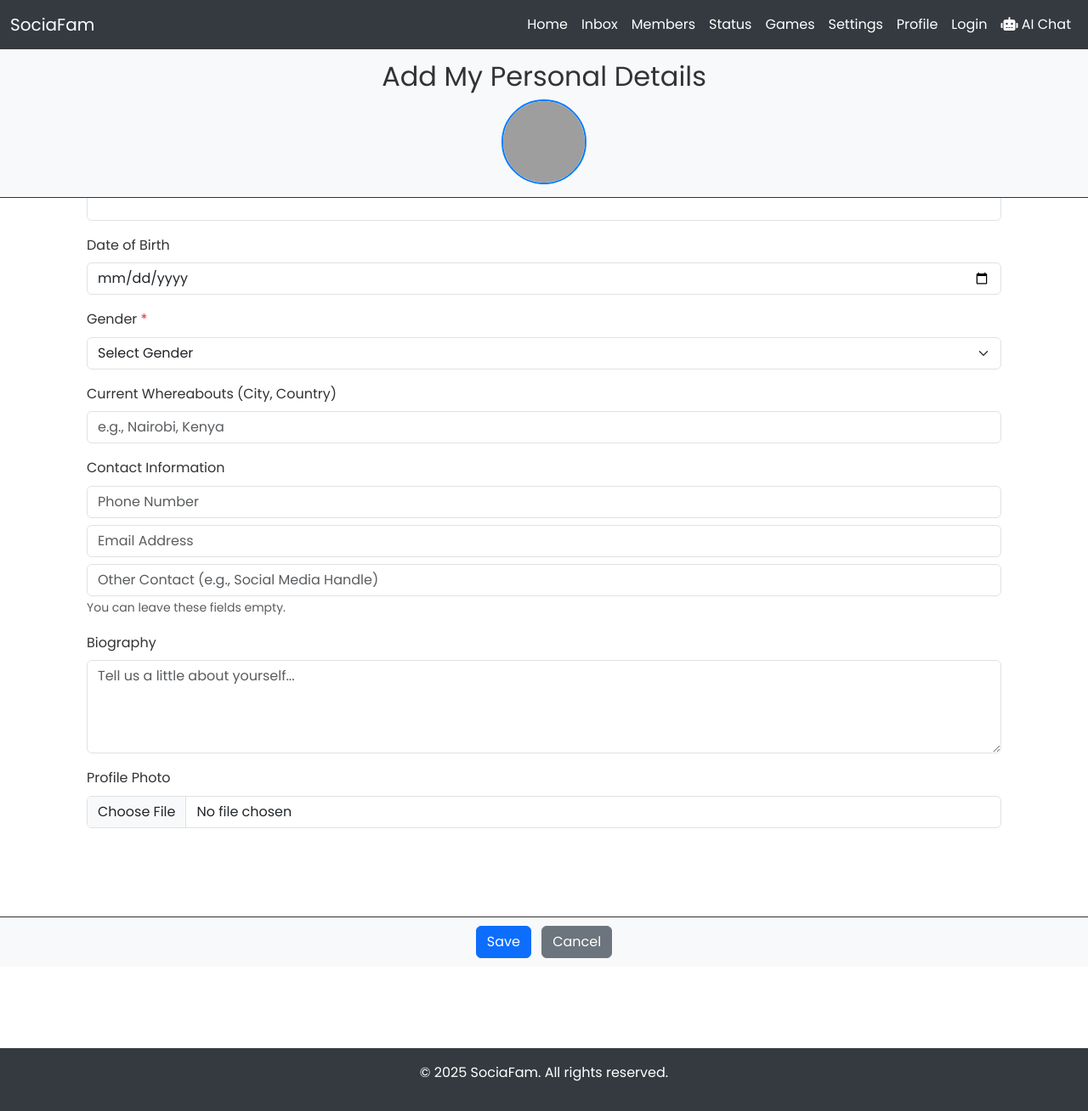
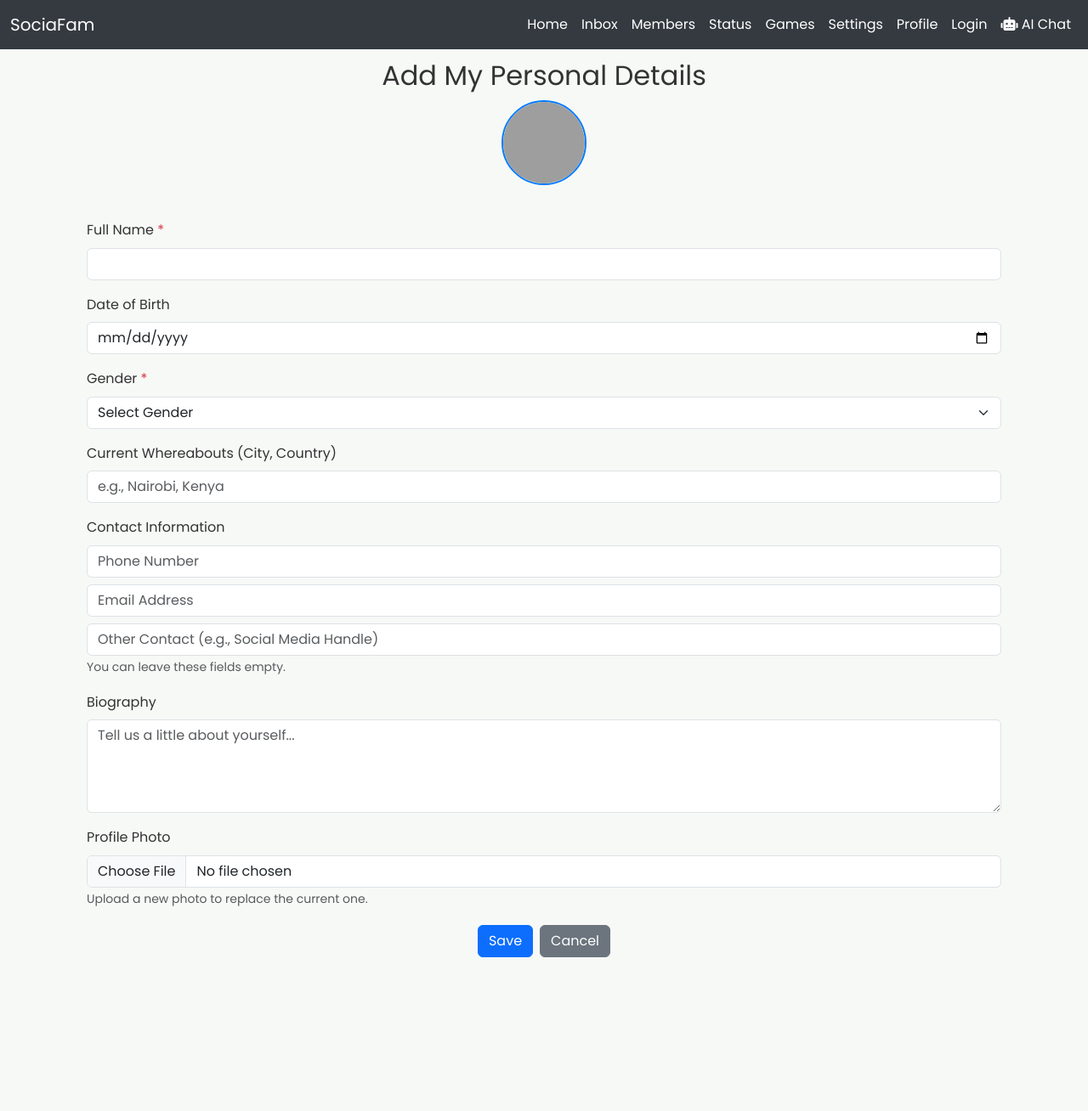
Before and after one commit to Hencheng2/SociaFam, a Flask app: template templates/add_my_details.html in a window 1280 px wide. Shown: the whole page at 85% size. After the commit the page ends 1127 px from the top, so only its background shows below. Run offline with Flask 3, Linux system fonts and the light colour scheme; the template is opened without the code that fills it, so the values that code supplies are empty; some libraries are stand-ins or nearby versions; grey boxes are pictures that could not be loaded.

Commit message:
Update add_my_details.html

```diff
--- a/templates/add_my_details.html
+++ b/templates/add_my_details.html
@@ -10,51 +10,99 @@
 
 {% block content %}
 <style>
+    /* Ensure HTML and Body take full height and manage overflow */
+    html, body {
+        height: 100%;
+        margin: 0;
+        padding: 0;
+        overflow: hidden; /* Crucial: Prevents main body scroll */
+    }
+
+    body {
+        display: flex; /* Use flexbox for main body layout */
+        flex-direction: column; /* Stack children vertically */
+        min-height: 100vh; /* Ensure body takes full viewport height */
+        background-color: var(--background-color); /* Match background */
+        color: var(--text-color); /* Match text color */
+    }
+
+    /* Fixed Top Container */
     .fixed-top-container {
         position: fixed;
-        top: 56px; /* Adjust for navbar height */
+        top: 0;
         left: 0;
         right: 0;
-        background-color: var(--secondary-bg);
+        background-color: var(--background-color);
         padding: 15px;
         z-index: 1000;
-        border-bottom: 1px solid var(--text-color);
+        border-bottom: 1px solid var(--card-border);
+        padding-top: 70px; /* Space for main navbar */
+        text-align: center;
     }
-    .fixed-bottom-container {
-        position: fixed;
-        bottom: 0;
-        left: 0;
-        right: 0;
-        background-color: var(--secondary-bg);
-        padding: 10px;
-        z-index: 1000;
-        border-top: 1px solid var(--text-color);
+
+    .fixed-top-container h2 {
+        margin-bottom: 10px;
     }
-    .scrollable-content {
-        margin-top: 120px;
-        margin-bottom: 80px;
-        overflow-y: auto;
-        height: calc(100vh - 200px);
-        padding: 20px;
-    }
+
     .profile-photo-preview {
         width: 100px;
         height: 100px;
         object-fit: cover;
         border-radius: 50%;
         border: 2px solid var(--primary-color);
+        margin-bottom: 15px; /* Space below photo */
     }
-    .form-group.hidden {
-        display: none;
+
+    /* Scrollable Content */
+    .scrollable-content {
+        margin-top: 190px; /* Adjust based on fixed-top-container height */
+        margin-bottom: 80px; /* Space for fixed-bottom-container */
+        overflow-y: auto;
+        height: calc(100vh - 190px - 80px); /* Adjust calculation to fill space */
+        padding: 20px;
+        box-sizing: border-box; /* Include padding in height */
+        background-color: var(--background-color);
+        color: var(--text-color);
     }
+
+    /* Fixed Bottom Container */
+    .fixed-bottom-container {
+        position: fixed;
+        bottom: 0px;
+        left: 0px;
+        right: 0px;
+        background-color: var(--background-color);
+        padding: 10px;
+        z-index: 1000;
+        border-top: 1px solid var(--card-border);
+        display: flex; /* Use flex for button alignment */
+        justify-content: center; /* Center buttons */
+        align-items: center;
+        height: 60px; /* Set a fixed height */
+    }
+
+    .form-group.hidden { display: none; } /* Used by JS for conditional fields */
+
+    /* Responsive adjustments */
     @media (max-width: 768px) {
         .scrollable-content {
-            margin-top: 100px;
-            margin-bottom: 140px;
-            height: calc(100vh - 240px);
+            margin-top: 190px; /* Keep consistent with desktop if top fixed height is similar */
+            margin-bottom: 80px; /* Keep consistent */
+            height: calc(100vh - 190px - 80px);
         }
     }
 </style>
+
+{# Alerts will be positioned fixed, so they don't need to be in a container #}
+{% with messages = get_flashed_messages(with_categories=true) %}
+    {% if messages %}
+        <div class="alert-container">
+            {% for category, message in messages %}
+                <div class="alert alert-{{ category }}">{{ message | safe }}</div>
+            {% endfor %}
+        </div>
+    {% endif %}
+{% endwith %}
 
 <!-- Fixed Top Container -->
 <div class="fixed-top-container text-center">
@@ -65,16 +113,19 @@
             Add My Personal Details
         {% endif %}
     </h2>
-    <img id="profile-photo-preview" src="{% if is_editing and user_details.profile_photo %}{{ url_for('static', filename='img/profile_photos/' + user_details.profile_photo) }}{% else %}{{ url_for('static', filename='img/default_profile.png') }}{% endif %}" alt="Profile Photo" class="profile-photo-preview">
+    <img id="profile-photo-preview"
+         src="{% if is_editing and user_details.profile_photo and user_details.profile_photo != 'static/img/default_profile.png' %}{{ url_for('uploaded_file', filename=user_details.profile_photo) }}{% else %}{{ url_for('static', filename='img/default_profile.png') }}{% endif %}"
+         alt="Profile Photo"
+         class="profile-photo-preview">
 </div>
 
 <!-- Scrollable Content -->
-<div class="scrollable-content">
+<div class="scrollable-content" id="scrollableContent"> {# Added ID for JS scrolling #}
     <form method="POST" action="{{ url_for('add_my_details') }}" enctype="multipart/form-data" id="add-my-details-form">
-        {{ form.hidden_tag() }}
+        {# Removed: {{ form.hidden_tag() }} #}
         <div class="mb-3">
             <label for="full_name" class="form-label">Full Name <span class="text-danger">*</span></label>
-            <input type="text" class="form-control" id="full_name" name="full_name" value="{% if is_editing and user_details %}{{ user_details.full_name }}{% elif current_user %}{{ current_user.originalName }}{% endif %}" required>
+            <input type="text" class="form-control" id="full_name" name="full_name" value="{% if is_editing and user_details %}{{ user_details.full_name }}{% elif current_user %}{{ current_user.originalName }}{% endif %}" required="">
         </div>
         <div class="mb-3">
             <label for="date_of_birth" class="form-label">Date of Birth</label>
@@ -82,8 +133,8 @@
         </div>
         <div class="mb-3">
             <label for="gender" class="form-label">Gender <span class="text-danger">*</span></label>
-            <select class="form-select" id="gender" name="gender" required>
-                <option value="" disabled {% if not is_editing or not user_details or not user_details.gender %}selected{% endif %}>Select Gender</option>
+            <select class="form-select" id="gender" name="gender" required="">
+                <option value="" disabled="" {% if not is_editing or not user_details or not user_details.gender %}selected{% endif %}>Select Gender</option>
                 <option value="Male" {% if is_editing and user_details and user_details.gender == 'Male' %}selected{% endif %}>Male</option>
                 <option value="Female" {% if is_editing and user_details and user_details.gender == 'Female' %}selected{% endif %}>Female</option>
                 <option value="Other" {% if is_editing and user_details and user_details.gender == 'Other' %}selected{% endif %}>Other</option>
@@ -95,7 +146,7 @@
             <div class="mb-3">
                 <label for="marital_status" class="form-label">Marital Status</label>
                 <select class="form-select" id="marital_status" name="marital_status">
-                    <option value="" disabled {% if not is_editing or not user_details or not user_details.marital_status %}selected{% endif %}>Select Marital Status</option>
+                    <option value="" disabled="" {% if not is_editing or not user_details or not user_details.marital_status %}selected{% endif %}>Select Marital Status</option>
                     <option value="Single" {% if is_editing and user_details and user_details.marital_status == 'Single' %}selected{% endif %}>Single</option>
                     <option value="Engaged" {% if is_editing and user_details and user_details.marital_status == 'Engaged' %}selected{% endif %}>Engaged</option>
                     <option value="Married" {% if is_editing and user_details and user_details.marital_status == 'Married' %}selected{% endif %}>Married</option>
@@ -105,28 +156,28 @@
             </div>
 
             <!-- Spouse Name (Conditional based on marital status) -->
-            <div class="mb-3 spouses-field hidden">
+            <div class="mb-3 spouses-field hidden"> {# This will be shown only for 'Married' #}
                 <label for="spouse_names" class="form-label">Spouse Name(s) (comma-separated)</label>
-                <input type="text" class="form-control" id="spouse_names" name="spouse_names" placeholder="e.g., Jane Doe, John Smith" value="{% if is_editing and user_details %}{{ user_details.spouse_names }}{% endif %}">
+                <input type="text" class="form-control" id="spouse_names" name="spouse_names" placeholder="e.g., Jane Doe, John Smith" value="{% if is_editing and user_details %}{{ user_details.spouse_names | join(', ') if user_details.spouse_names is iterable else user_details.spouse_names }}{% endif %}">
             </div>
 
             <!-- Fiancée Name (Conditional based on marital status) -->
-            <div class="mb-3 fiance-field hidden">
+            <div class="mb-3 fiance-field hidden"> {# This will be shown only for 'Engaged' #}
                 <label for="fiance_names" class="form-label">Fiancé(e) Name(s) (comma-separated)</label>
-                <input type="text" class="form-control" id="fiance_names" name="fiance_names" placeholder="e.g., Alex Green" value="{% if is_editing and user_details %}{{ user_details.fiance_names }}{% endif %}">
+                <input type="text" class="form-control" id="fiance_names" name="fiance_names" placeholder="e.g., Alex Green" value="{% if is_editing and user_details %}{{ user_details.fiance_names | join(', ') if user_details.fiance_names is iterable else user_details.fiance_names }}{% endif %}">
             </div>
         </div>
 
         <!-- Children Names (Conditional based on age/marital status) -->
         <div id="childrenSection" class="mb-3 form-group hidden">
             <label for="children_names" class="form-label">Children Name(s) (comma-separated)</label>
-            <input type="text" class="form-control" id="children_names" name="children_names" placeholder="e.g., Child One, Child Two" value="{% if is_editing and user_details %}{{ user_details.children_names }}{% endif %}">
+            <input type="text" class="form-control" id="children_names" name="children_names" placeholder="e.g., Child One, Child Two" value="{% if is_editing and user_details %}{{ user_details.children_names | join(', ') if user_details.children_names is iterable else user_details.children_names }}{% endif %}">
         </div>
 
         <!-- Education Section (Conditional based on age) -->
         <div id="educationSection" class="form-group hidden">
-            <button type="button" class="btn btn-secondary btn-sm mb-3" id="addSchoolButton">Add School</button>
-            <div id="schoolFields" class="form-group hidden">
+            <button type="button" class="btn btn-secondary btn-sm mb-3" id="addSchoolButton" style="display: none;">Add School</button>
+            <div id="schoolFields" class="form-group">
                 <div class="mb-3">
                     <label for="education_level" class="form-label">Education Level</label>
                     <select class="form-select" id="education_level" name="education_level">
@@ -136,7 +187,7 @@
                         <option value="University" {% if is_editing and user_details and user_details.education_level == 'University' %}selected{% endif %}>University</option>
                     </select>
                 </div>
-                <div class="mb-3" id="institution_container" style="display: none;">
+                <div class="mb-3" id="institution_container" style="display: block;">
                     <label for="institution_name" class="form-label">Institution Name</label>
                     <input type="text" class="form-control" id="institution_name" name="institution_name" value="{% if is_editing and user_details %}{{ user_details.institution_name }}{% endif %}">
                 </div>
@@ -164,7 +215,9 @@
         <div class="mb-3">
             <label for="profile_photo" class="form-label">Profile Photo</label>
             <input type="file" class="form-control" id="profile_photo" name="profile_photo" accept="image/*">
+            <small class="form-text text-muted">Upload a new photo to replace the current one.</small>
         </div>
+        {# REMOVED: Remove Profile Photo checkbox and its associated logic #}
     </form>
 </div>
 
@@ -174,114 +227,160 @@
     <a href="{{ url_for('my_profile') }}" class="btn btn-secondary">Cancel</a>
 </div>
 
-<script>
+{% endblock %}
+
+{% block footer %}{% endblock %} {# This explicitly hides the footer on this page #}
+
+{% block scripts %}
+<script type="text/javascript">
     document.addEventListener('DOMContentLoaded', function() {
-        const dobInput = document.getElementById('date_of_birth');
+        const dateOfBirthInput = document.getElementById('date_of_birth');
         const maritalStatusSection = document.getElementById('maritalStatusSection');
+        const childrenSection = document.getElementById('childrenSection');
+        const educationSection = document.getElementById('educationSection');
         const maritalStatusSelect = document.getElementById('marital_status');
         const spousesField = document.querySelector('.spouses-field');
         const fianceField = document.querySelector('.fiance-field');
-        const childrenSection = document.getElementById('childrenSection');
+        const educationLevelSelect = document.getElementById('education_level');
+        const institutionContainer = document.getElementById('institution_container');
+        const profilePhotoInput = document.getElementById('profile_photo');
+        const profilePhotoPreview = document.getElementById('profile-photo-preview');
+        const fullNameInput = document.getElementById('full_name');
+        const genderSelect = document.getElementById('gender');
+        const scrollableContent = document.getElementById('scrollableContent'); // Get the scrollable div
 
-        const educationSection = document.getElementById('educationSection');
-        const addSchoolButton = document.getElementById('addSchoolButton');
-        const schoolFields = document.getElementById('schoolFields');
-        const educationLevelSelect = document.getElementById('education_level');
-        const institutionNameGroup = document.getElementById('institution_container'); // Corrected ID
+        // Initial check on load
+        updateConditionalSections();
+        updateSpouseFianceFields();
+        updateEducationInstitutionField();
 
-        // Profile Photo Preview
-        document.getElementById('profile_photo').addEventListener('change', function(event) {
-            const file = event.target.files[0];
-            if (file) {
-                const reader = new FileReader();
-                reader.onload = function(e) {
-                    document.getElementById('profile-photo-preview').src = e.target.result;
-                };
-                reader.readAsDataURL(file);
+        // Scroll to the bottom of the content after initial render/updates
+        // Use a slight delay to ensure all content and JS renders have settled
+        setTimeout(() => {
+            if (scrollableContent) {
+                scrollableContent.scrollTop = scrollableContent.scrollHeight;
             }
-        });
+        }, 100);
 
-        function calculateAge(dobString) {
-            if (!dobString) return null;
-            const dob = new Date(dobString);
+
+        // Event Listeners
+        dateOfBirthInput.addEventListener('change', updateConditionalSections);
+        maritalStatusSelect.addEventListener('change', updateSpouseFianceFields);
+        educationLevelSelect.addEventListener('change', updateEducationInstitutionField);
+        profilePhotoInput.addEventListener('change', previewProfilePhoto);
+
+        // Function to calculate age
+        function calculateAge(dob) {
+            const birthDate = new Date(dob);
             const today = new Date();
-            let age = today.getFullYear() - dob.getFullYear();
-            const monthDiff = today.getMonth() - dob.getMonth();
-            if (monthDiff < 0 || (monthDiff === 0 && today.getDate() < dob.getDate())) {
+            let age = today.getFullYear() - birthDate.getFullYear();
+            const m = today.getMonth() - birthDate.getMonth();
+            if (m < 0 || (m === 0 && today.getDate() < birthDate.getDate())) {
                 age--;
             }
             return age;
         }
 
-        function updateFormVisibility() {
-            const age = calculateAge(dobInput.value);
+        // Function to update visibility of sections based on age
+        function updateConditionalSections() {
+            const dob = dateOfBirthInput.value;
+            if (dob) {
+                const age = calculateAge(dob);
+                // Marital Status & Children sections visible for 18+
+                if (age >= 18) {
+                    maritalStatusSection.classList.remove('hidden');
+                    childrenSection.classList.remove('hidden');
+                } else {
+                    maritalStatusSection.classList.add('hidden');
+                    childrenSection.classList.add('hidden');
+                    // Reset values if hidden to avoid sending old data
+                    maritalStatusSelect.value = '';
+                    document.getElementById('children_names').value = '';
+                }
+                // Education section visible for 6+
+                if (age >= 6) {
+                    educationSection.classList.remove('hidden');
+                } else {
+                    educationSection.classList.add('hidden');
+                    // Reset values if hidden
+                    educationLevelSelect.value = 'None';
+                    document.getElementById('institution_name').value = '';
+                }
+            } else {
+                // If DOB is empty, hide all conditional sections
+                maritalStatusSection.classList.add('hidden');
+                childrenSection.classList.add('hidden');
+                educationSection.classList.add('hidden');
+                // Reset all related fields
+                maritalStatusSelect.value = '';
+                document.getElementById('children_names').value = '';
+                educationLevelSelect.value = 'None';
+                document.getElementById('institution_name').value = '';
+            }
+            // Always run spouse/fiance and education updates after conditional sections
+            updateSpouseFianceFields();
+            updateEducationInstitutionField();
+        }
 
-            // Hide all conditional sections initially
-            maritalStatusSection.classList.add('hidden');
+        // Function to update visibility of spouse/fiance fields
+        function updateSpouseFianceFields() {
+            const maritalStatus = maritalStatusSelect.value;
             spousesField.classList.add('hidden');
             fianceField.classList.add('hidden');
-            childrenSection.classList.add('hidden');
-            educationSection.classList.add('hidden');
-            schoolFields.classList.add('hidden'); // Hide school fields by default
-            institutionNameGroup.style.display = 'none'; // Hide institution name by default
-            addSchoolButton.style.display = 'block'; // Show the "Add School" button by default
+            // Clear values when hidden
+            document.getElementById('spouse_names').value = '';
+            document.getElementById('fiance_names').value = '';
 
-            // Logic for age-based visibility
-            if (age !== null && age >= 18) {
-                maritalStatusSection.classList.remove('hidden');
-                childrenSection.classList.remove('hidden'); // Children field always shown if >=18
-                educationSection.classList.remove('hidden'); // Education section always shown if >=18
-
-                // Logic for marital status-based visibility
-                const maritalStatus = maritalStatusSelect.value;
-                if (maritalStatus === 'Married') {
-                    spousesField.classList.remove('hidden');
-                } else if (maritalStatus === 'Engaged') {
-                    fianceField.classList.remove('hidden');
-                }
-            } else if (age !== null && age < 18) {
-                 // For <18, only education is optionally shown (if 'Add School' is clicked)
-                 educationSection.classList.remove('hidden');
+            // Crucial Adjustment: Spouse field only for 'Married'
+            if (maritalStatus === 'Married') {
+                spousesField.classList.remove('hidden');
             }
-
-            // Always ensure school name is hidden if no education level is selected
-            if (educationLevelSelect.value === '' || educationLevelSelect.value === 'None') {
-                institutionNameGroup.style.display = 'none';
-            } else {
-                institutionNameGroup.style.display = 'block';
-            }
-
-            // If school fields were already visible (e.g., due to existing data on load)
-            const initialEducationLevel = '{{ user_details.education_level | default("None") }}';
-            if (initialEducationLevel !== 'None' && initialEducationLevel !== '') {
-                schoolFields.classList.remove('hidden');
-                addSchoolButton.style.display = 'none';
-                institutionNameGroup.style.display = 'block';
+            // Crucial Adjustment: Fiance field only for 'Engaged'
+            else if (maritalStatus === 'Engaged') {
+                fianceField.classList.remove('hidden');
             }
         }
 
-        // Event listeners
-        dobInput.addEventListener('change', updateFormVisibility);
-        maritalStatusSelect.addEventListener('change', updateFormVisibility);
-        educationLevelSelect.addEventListener('change', function() {
-            if (this.value === '' || this.value === 'None') {
-                institutionNameGroup.style.display = 'none';
+        // Function to update visibility of institution name field
+        function updateEducationInstitutionField() {
+            if (educationLevelSelect.value === 'None') {
+                institutionContainer.style.display = 'none';
+                document.getElementById('institution_name').value = ''; // Clear value
             } else {
-                institutionNameGroup.style.display = 'block';
+                institutionContainer.style.display = 'block';
             }
+        }
+
+        // Function to preview selected profile photo
+        function previewProfilePhoto() {
+            const file = profilePhotoInput.files[0];
+            if (file) {
+                const reader = new FileReader();
+                reader.onload = function(e) {
+                    profilePhotoPreview.src = e.target.result;
+                };
+                reader.readAsDataURL(file);
+            } else {
+                // If no file selected, revert to default or current saved photo
+                profilePhotoPreview.src = profilePhotoPreview.dataset.initialSrc;
+            }
+        }
+        // Store initial src on the image element itself for dynamic revert
+        profilePhotoPreview.dataset.initialSrc = profilePhotoPreview.src;
+
+        {# REMOVED: Remove Profile Photo checkbox event listener #}
+
+        // Auto-hide flash messages (copied from base.html for consistency)
+        const flashMessages = document.querySelectorAll('.alert-container .alert');
+        flashMessages.forEach(function(flash) {
+            setTimeout(function() {
+                flash.style.opacity = '0';
+                flash.style.transition = 'opacity 0.5s ease-out';
+                setTimeout(function() {
+                    flash.remove();
+                }, 500);
+            }, 5000);
         });
-
-        addSchoolButton.addEventListener('click', function() {
-            schoolFields.classList.remove('hidden');
-            addSchoolButton.style.display = 'none';
-            // If an option is already selected that requires an institution name, show it
-            if (educationLevelSelect.value !== '' && educationLevelSelect.value !== 'None') {
-                institutionNameGroup.style.display = 'block';
-            }
-        });
-
-        // Initial setup on page load
-        updateFormVisibility(); // Call once on load for initial state
     });
 </script>
 {% endblock %}
```
